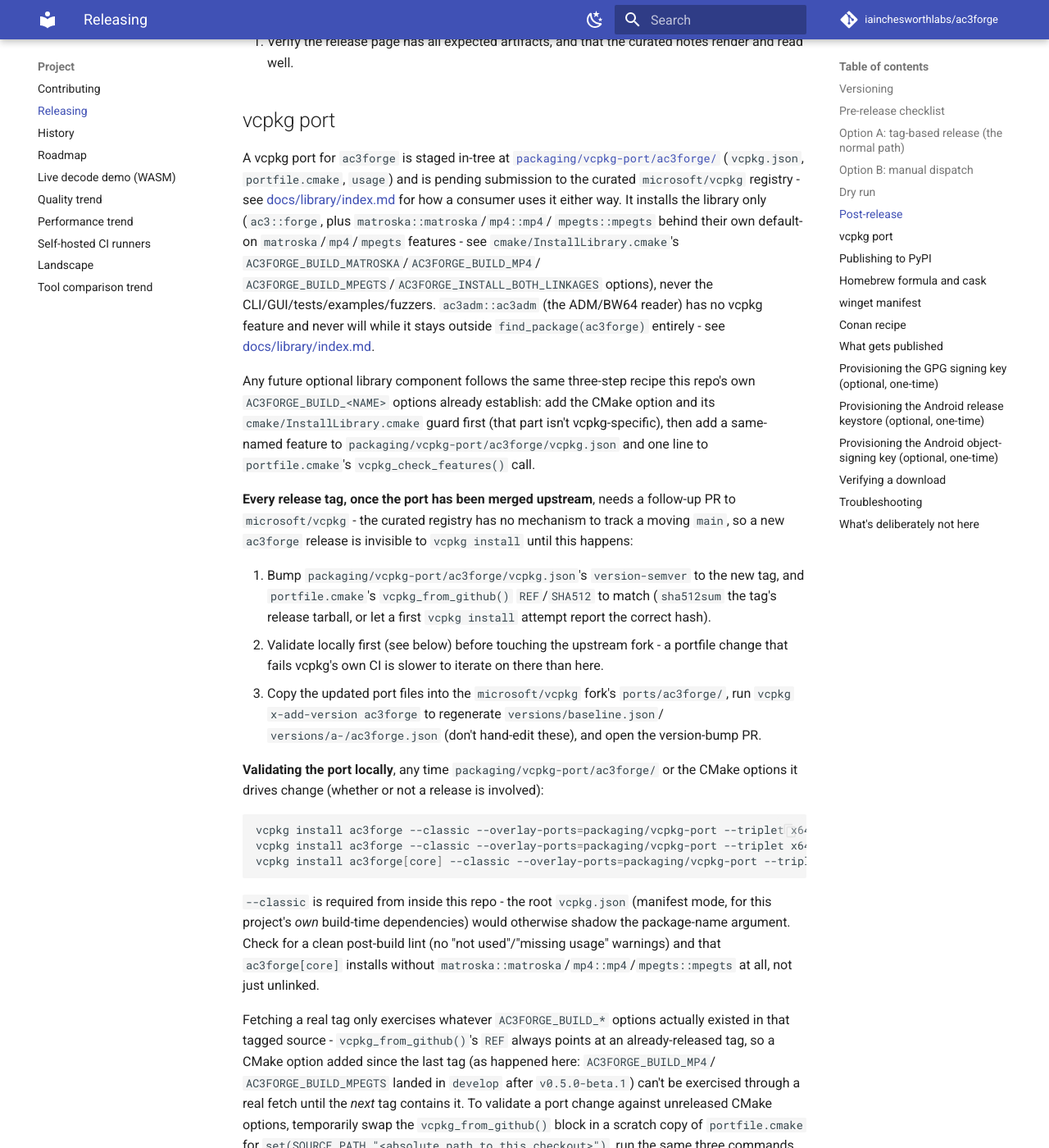
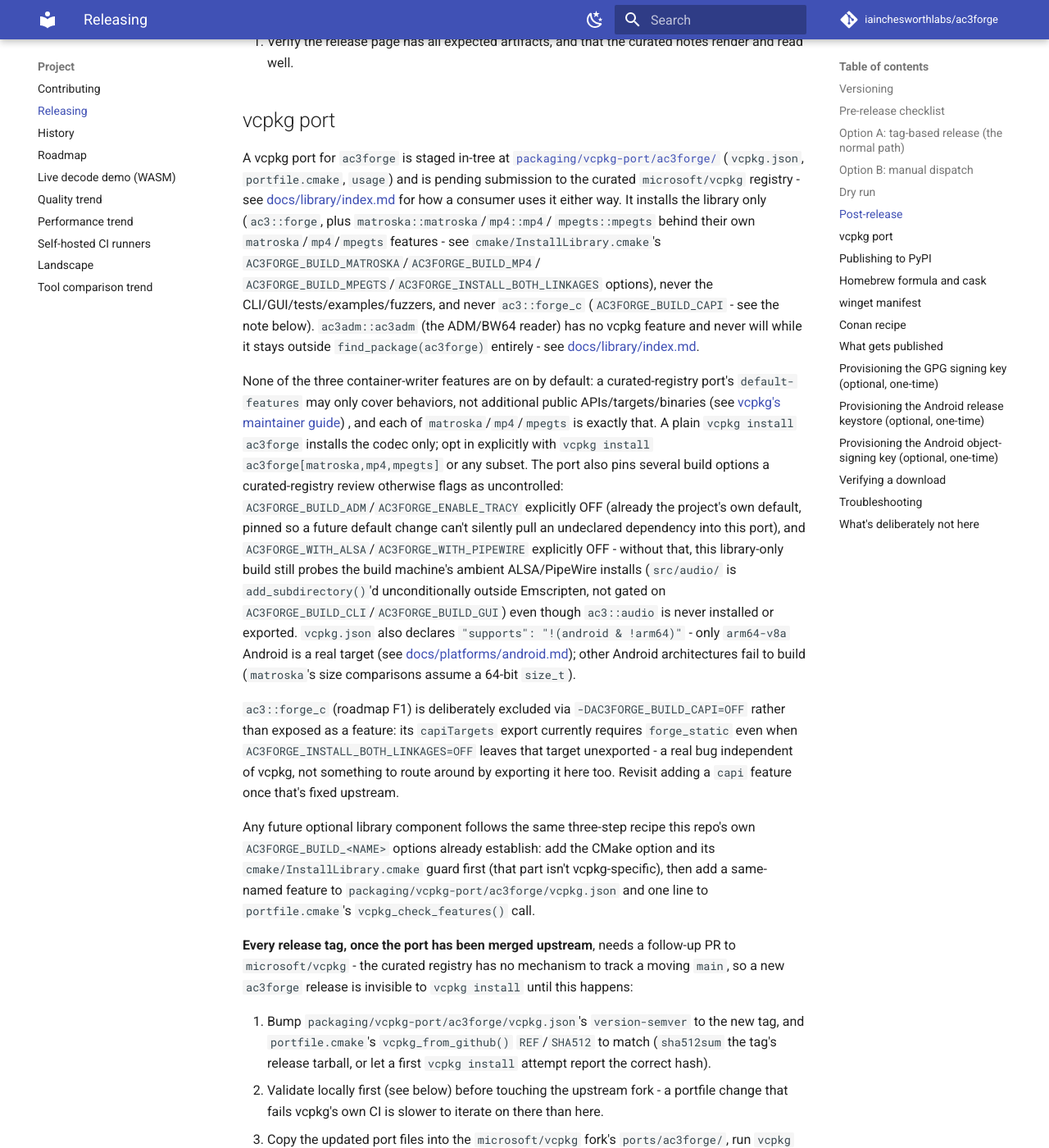
Before and after one commit to iainchesworth/ac3forge, an MkDocs documentation site: the page built from docs/releasing.md, in a window 1280 px wide and 1400 px high, scrolled down 2930 px. Shown: the whole window at 82% size. Built offline with MkDocs 1.6.1 and Material for MkDocs 9.7.7, drawn with Linux system fonts in a browser that asks for light colours; comment, search, counter and statistics services are not loaded; some of the changed text lies outside the part shown.

Commit message:
feat: harden the vcpkg port per microsoft/vcpkg#53470 review, bump to v0.8.0-beta.2 (#226)
- default-features removed: matroska/mp4/mpegts each add a distinct
  public API/target/binary, so per vcpkg's maintainer guide they must be
  off by default in the curated registry, not just convenient for
  --overlay-ports users. A plain `vcpkg install ac3forge` now installs
  the codec only; opt in with `ac3forge[matroska,mp4,mpegts]`.
- Added a "supports" constraint excluding non-arm64 Android - the only
  architecture upstream actually documents/builds; others fail to
  build (a tautological size comparison once size_t is 32-bit).
- Pinned AC3FORGE_BUILD_ADM/AC3FORGE_ENABLE_TRACY explicitly OFF (already
  the project's own default, pinned defensively) and
  AC3FORGE_WITH_ALSA/AC3FORGE_WITH_PIPEWIRE explicitly OFF - without
  these, this library-only build still probes the build machine's
  ambient ALSA/PipeWire installs (src/audio/ is add_subdirectory()'d
  unconditionally outside Emscripten, not gated on CLI/GUI) even though
  ac3::audio is never installed or exported.
- Excluded the C API (-DAC3FORGE_BUILD_CAPI=OFF): its capiTargets export
  set requires forge_static even when AC3FORGE_INSTALL_BOTH_LINKAGES=OFF
  leaves that target unexported - a real bug independent of vcpkg,
  tracked separately rather than routed around by exposing it here.
- Trimmed comments to non-obvious packaging decisions only.
- Bumped version-semver/REF/SHA512 to the now-current v0.8.0-beta.2 tag.

Validated locally: bare `ac3forge` installs core-only (confirmed no
matroska/mp4/mpegts files anywhere in the tree), `ac3forge[matroska,mp4,
mpegts]` installs all three, both on x64-windows and x64-windows-static.
Same changes pushed to the microsoft/vcpkg#53470 fork branch.

````diff
--- a/docs/releasing.md
+++ b/docs/releasing.md
@@ -121,12 +121,34 @@ A vcpkg port for `ac3forge` is staged in-tree at
 `portfile.cmake`, `usage`) and is pending submission to the curated `microsoft/vcpkg` registry -
 see [docs/library/index.md](library/index.md) for how a consumer uses it either
 way. It installs the library only (`ac3::forge`, plus `matroska::matroska`/`mp4::mp4`/
-`mpegts::mpegts` behind their own default-on `matroska`/`mp4`/`mpegts` features - see
+`mpegts::mpegts` behind their own `matroska`/`mp4`/`mpegts` features - see
 `cmake/InstallLibrary.cmake`'s `AC3FORGE_BUILD_MATROSKA`/`AC3FORGE_BUILD_MP4`/
 `AC3FORGE_BUILD_MPEGTS`/`AC3FORGE_INSTALL_BOTH_LINKAGES` options), never the
-CLI/GUI/tests/examples/fuzzers. `ac3adm::ac3adm` (the ADM/BW64 reader) has no vcpkg feature and
-never will while it stays outside `find_package(ac3forge)` entirely - see
-[docs/library/index.md](library/index.md).
+CLI/GUI/tests/examples/fuzzers, and never `ac3::forge_c` (`AC3FORGE_BUILD_CAPI` - see the note
+below). `ac3adm::ac3adm` (the ADM/BW64 reader) has no vcpkg feature and never will while it
+stays outside `find_package(ac3forge)` entirely - see [docs/library/index.md](library/index.md).
+
+None of the three container-writer features are on by default: a curated-registry port's
+`default-features` may only cover behaviors, not additional public APIs/targets/binaries (see
+[vcpkg's maintainer guide](https://learn.microsoft.com/vcpkg/contributing/maintainer-guide#default-features-should-enable-behaviors-not-apis))
+, and each of `matroska`/`mp4`/`mpegts` is exactly that. A plain `vcpkg install ac3forge`
+installs the codec only; opt in explicitly with `vcpkg install ac3forge[matroska,mp4,mpegts]` or
+any subset. The port also pins several build options a curated-registry review otherwise flags
+as uncontrolled: `AC3FORGE_BUILD_ADM`/`AC3FORGE_ENABLE_TRACY` explicitly OFF (already the
+project's own default, pinned so a future default change can't silently pull an undeclared
+dependency into this port), and `AC3FORGE_WITH_ALSA`/`AC3FORGE_WITH_PIPEWIRE` explicitly OFF -
+without that, this library-only build still probes the build machine's ambient ALSA/PipeWire
+installs (`src/audio/` is `add_subdirectory()`'d unconditionally outside Emscripten, not gated
+on `AC3FORGE_BUILD_CLI`/`AC3FORGE_BUILD_GUI`) even though `ac3::audio` is never installed or
+exported. `vcpkg.json` also declares `"supports": "!(android & !arm64)"` - only `arm64-v8a`
+Android is a real target (see [docs/platforms/android.md](platforms/android.md)); other Android
+architectures fail to build (`matroska`'s size comparisons assume a 64-bit `size_t`).
+
+`ac3::forge_c` (roadmap F1) is deliberately excluded via `-DAC3FORGE_BUILD_CAPI=OFF` rather than
+exposed as a feature: its `capiTargets` export currently requires `forge_static` even when
+`AC3FORGE_INSTALL_BOTH_LINKAGES=OFF` leaves that target unexported - a real bug independent of
+vcpkg, not something to route around by exporting it here too. Revisit adding a `capi` feature
+once that's fixed upstream.
 
 Any future optional library component follows the same three-step recipe this repo's own
 `AC3FORGE_BUILD_<NAME>` options already establish: add the CMake option and its
@@ -144,8 +166,11 @@ feature to `packaging/vcpkg-port/ac3forge/vcpkg.json` and one line to `portfile.
 2. Validate locally first (see below) before touching the upstream fork - a portfile change
    that fails vcpkg's own CI is slower to iterate on there than here.
 3. Copy the updated port files into the `microsoft/vcpkg` fork's `ports/ac3forge/`, run
-   `vcpkg x-add-version ac3forge` to regenerate `versions/baseline.json`/
-   `versions/a-/ac3forge.json` (don't hand-edit these), and open the version-bump PR.
+   `vcpkg format-manifest ports/ac3forge/vcpkg.json` (its formatting is stricter than this
+   repo's own JSON style - `vcpkg x-add-version` refuses to run against an unformatted
+   manifest) followed by `vcpkg x-add-version ac3forge` to regenerate
+   `versions/baseline.json`/`versions/a-/ac3forge.json` (don't hand-edit these), and open the
+   version-bump PR.
 
 **Validating the port locally**, any time `packaging/vcpkg-port/ac3forge/` or the CMake options
 it drives change (whether or not a release is involved):
@@ -153,14 +178,15 @@ it drives change (whether or not a release is involved):
 ```bash
 vcpkg install ac3forge --classic --overlay-ports=packaging/vcpkg-port --triplet x64-windows
 vcpkg install ac3forge --classic --overlay-ports=packaging/vcpkg-port --triplet x64-windows-static
-vcpkg install ac3forge[core] --classic --overlay-ports=packaging/vcpkg-port --triplet x64-windows
+vcpkg install ac3forge[matroska,mp4,mpegts] --classic --overlay-ports=packaging/vcpkg-port --triplet x64-windows
 ```
 
 `--classic` is required from inside this repo - the root `vcpkg.json` (manifest mode, for this
 project's *own* build-time dependencies) would otherwise shadow the package-name argument.
-Check for a clean post-build lint (no "not used"/"missing usage" warnings) and that
-`ac3forge[core]` installs without `matroska::matroska`/`mp4::mp4`/`mpegts::mpegts` at all, not
-just unlinked.
+Check for a clean post-build lint (no "not used"/"missing usage" warnings) and that the bare
+`ac3forge` install genuinely excludes `matroska::matroska`/`mp4::mp4`/`mpegts::mpegts` - not
+just unlinked, no matching files anywhere in the install tree - while
+`ac3forge[matroska,mp4,mpegts]` installs all three.
 
 Fetching a real tag only exercises whatever `AC3FORGE_BUILD_*` options actually existed in that
 tagged source - `vcpkg_from_github()`'s `REF` always points at an already-released tag, so a
````
Also changed, not shown: docs/library/index.md (+11 -6 lines), 3 other files.
